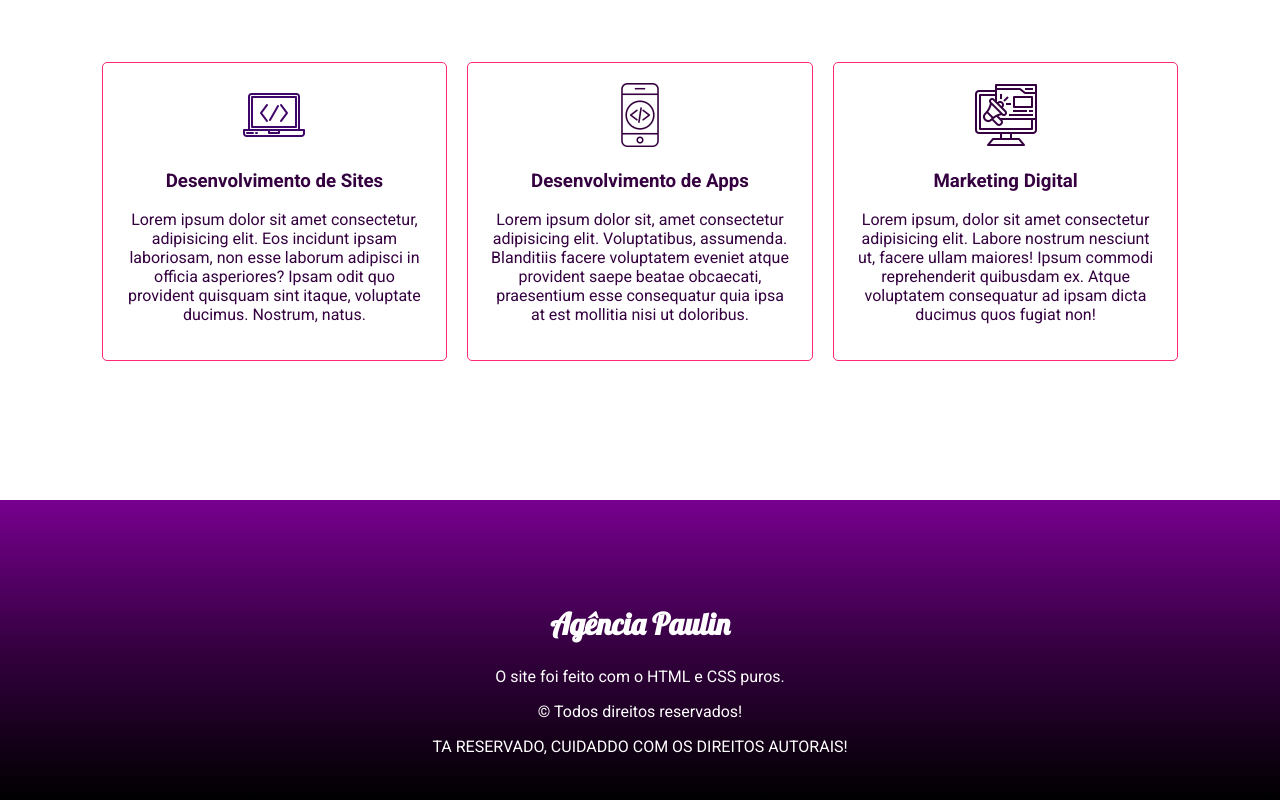
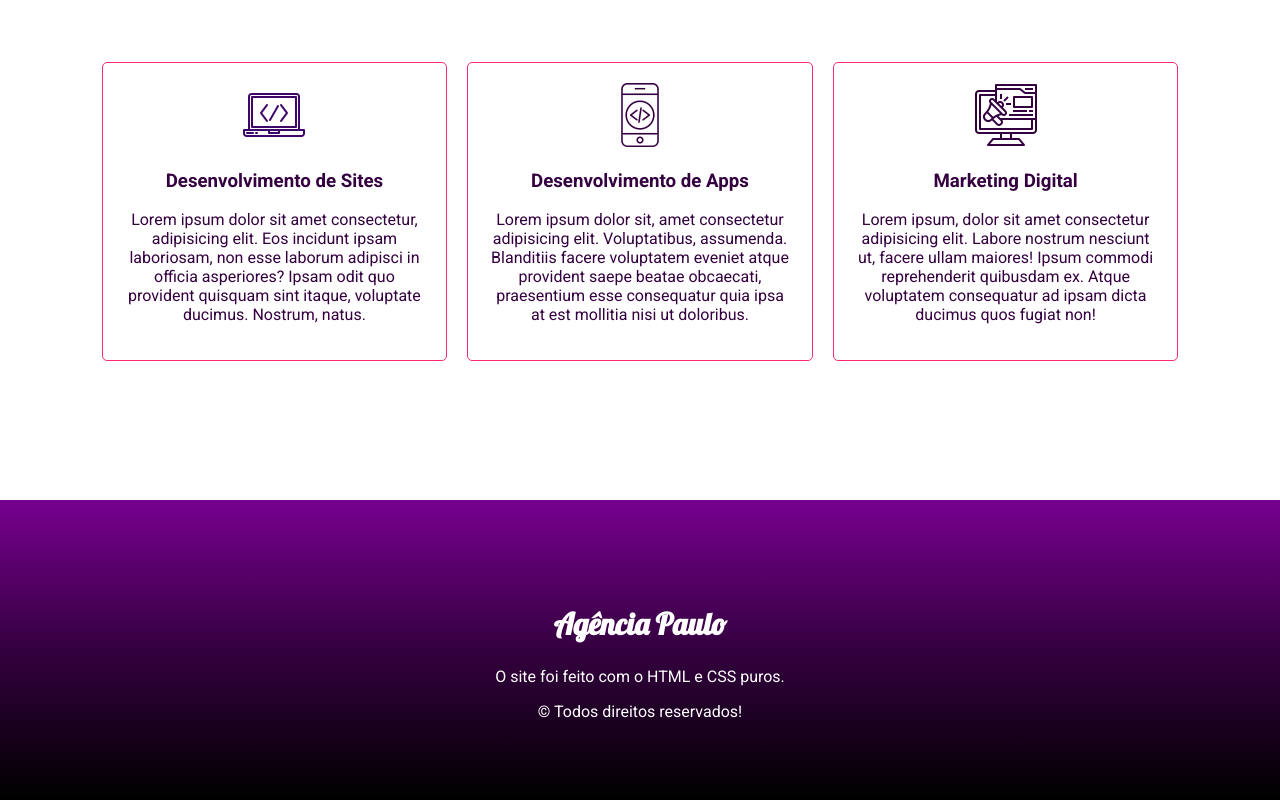
Before and after one commit to pauloygor7/ag-ncia, a plain HTML site: page index.html in a window 1280 px wide. Shown: the part 846-1646 px from the top of the page. Drawn offline with Linux system fonts and the light colour scheme.

Commit message:
Update index.html

```diff
--- a/index.html
+++ b/index.html
@@ -17,7 +17,7 @@
 
     <nav class="naba">
         <div class="logo">
-            <h1 style="font-family: Lobster, serif;">Agência Paulin</h1>
+            <h1 style="font-family: Lobster, serif;">Agência Paulo</h1>
         </div>
 
         <div class="menu">
@@ -102,10 +102,9 @@
     </section>
 
     <footer>
-        <h2 style="font-family: Lobster, serif;">Agência Paulin</h2>
+        <h2 style="font-family: Lobster, serif;">Agência Paulo</h2>
         <p>O site foi feito com o HTML e CSS puros.</p>
         <p>© Todos direitos reservados!</p>
-        <p>TA RESERVADO, CUIDADDO COM OS DIREITOS AUTORAIS!</p>
     </footer>
 
     <a target="_blank" href="https://w.app/agenciapaulin"><img class="whats" src="img/whats.png" alt="">
```
